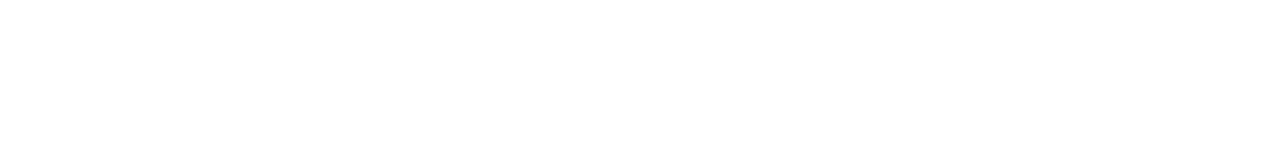
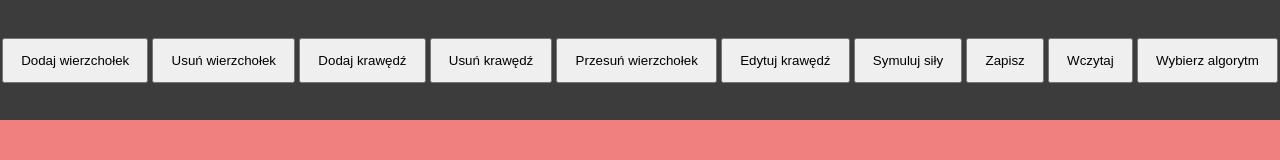
Before and after one commit to marwar22/GraphVisualizerWeb, a plain HTML site: page index.html in a window 1280 px wide. Drawn offline with Linux system fonts and the light colour scheme.

Commit message:
Added index.js, styles.css. Basic HTML, buttons, canvas.

```diff
--- a/index.html
+++ b/index.html
@@ -1,11 +1,35 @@
 <!DOCTYPE html>
 <html>
     <head>
+        <title>GraphVisualizer</title>
+        <link rel="stylesheet" href="styles.css">
+        <script src="index.js"></script>
+    </head>
+    <body>
+        <div id = "container">
+            <div id="toolbar">
+                <div id="toolbarEditGraph">
+                    <button id="addVertex">                             Dodaj wierzchołek</button>
+                    <button id="removeVertex">                          Usuń wierzchołek</button>
+                    <button id="addEdge">                               Dodaj krawędź</button>
+                    <button id="removeEdge">                            Usuń krawędź</button>
+                    <button id="moveVertex">                            Przesuń wierzchołek</button>
+                    <button id="editEdge">                              Edytuj krawędź</button>
+                    <button id="simulateForces">                        Symuluj siły</button>
+                    <button id="saveToFile">                            Zapisz</button>
+                    <button id="readFromFile">                          Wczytaj</button>
+                    <button id="chooseAlg" onclick="ChooseAlg()">       Wybierz algorytm</button>
+                </div>
+                <div id="toolbarChooseAlg" style="display: none;">
+                    <button id="kolory">                                Kolory</button>
+                    <button id="ReturnToEdit" onclick="ReturnToEdit()"> Powrót</button>
+                </div>
+            </div>
 
-    </head>
+            <canvas id="graphCanvas" width="600" height="300">
 
-    <body>
-
+            </canvas>
+        </div>
     </body>
 
 </html>
--- /dev/null
+++ b/index.js
@@ -0,0 +1,31 @@
+{
+    function OnButton1Click() {
+        let div2 = document.getElementById("div2");
+        div2.innerHTML = "kliknięty";
+        console.log("klik1");
+
+        const graphCanvas = document.getElementById("graphCanvas");
+        const ctx = graphCanvas.getContext('2d');
+
+        ctx.strokeRect(100,100,50,50);
+        ctx.beginPath();
+        ctx.arc(100, 100, 50, 0, 2 * Math.PI);
+        ctx.fill();
+
+    }
+
+    function ChooseAlg() {
+        const toolbarEditGraph = document.getElementById("toolbarEditGraph");
+        const toolbarChooseAlg = document.getElementById("toolbarChooseAlg");
+        toolbarEditGraph.style.display = "none";
+        toolbarChooseAlg.style.display = "flex";
+    }
+
+    function ReturnToEdit(){
+        const toolbarEditGraph = document.getElementById("toolbarEditGraph");
+        const toolbarChooseAlg = document.getElementById("toolbarChooseAlg");
+        toolbarEditGraph.style.display = "flex";
+        toolbarChooseAlg.style.display = "none";
+        console.log(toolbarChooseAlg);
+    }
+}
--- /dev/null
+++ b/styles.css
@@ -0,0 +1,42 @@
+body {
+    background-color: lightcoral;
+    margin: 0;
+}
+
+button {
+    margin: 2px;
+    padding: 3px;
+    min-height: 45px;
+}
+
+#container{
+    height: 100vh;
+}
+
+#toolbar {
+    background-color: rgb(60, 60, 60);
+    height: 10%;
+    width: 100%;
+    min-height: 120px;
+    min-width: 600px;
+}
+#toolbar > div {
+    display: flex;
+    justify-content: center;
+    /* align-items: center; */
+    align-content: center;
+    flex-wrap: wrap;
+    height: 100%;
+    /* width: 90%; */
+}
+
+#toolbarEditGraph > button {
+    color: rgb(0, 0, 0);
+    height: 20%;
+    flex-grow: 1;
+}
+
+#graphCanvas {
+    width: 100%;
+    height: 80%;
+}
```
